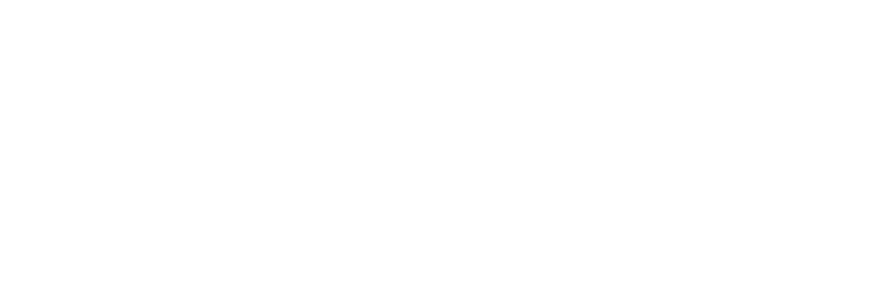
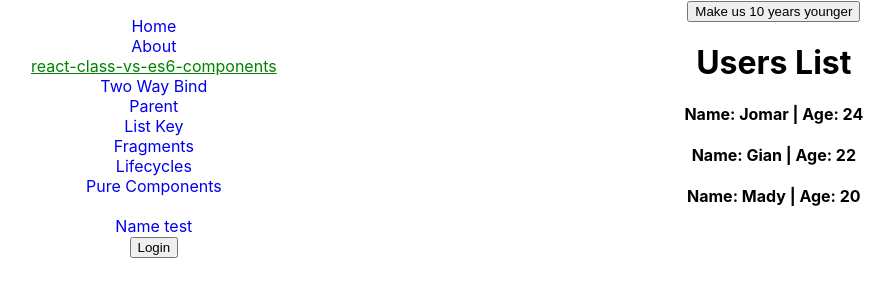
Before and after one commit to jmrmgn/react-boilerplate, a React (Create React App) app: page /users in a window 1280 px wide. Shown: the top 300 px of the page, without its empty margins (9-903 px from the left). Built offline with nearby package versions, Linux system fonts and the light colour scheme.

Commit message:
react-router-dom added

```diff
--- a/package.json
+++ b/package.json
@@ -5,6 +5,7 @@
   "dependencies": {
     "react": "^16.7.0",
     "react-dom": "^16.7.0",
+    "react-router-dom": "^4.3.1",
     "react-scripts": "2.1.2"
   },
   "scripts": {
--- a/src/App.css
+++ b/src/App.css
@@ -22,6 +22,19 @@
   color: #61dafb;
 }
 
+ul {
+  list-style-type: none;
+}
+
+ul li a {
+  text-decoration: none;
+}
+
+ul li a.active {
+  color: green;
+  text-decoration: underline;
+}
+
 @keyframes App-logo-spin {
   from {
     transform: rotate(0deg);
--- a/src/App.js
+++ b/src/App.js
@@ -1,26 +1,70 @@
 import React, { Component } from 'react';
+import { BrowserRouter as Router, Redirect } from 'react-router-dom';
+import Route from 'react-router-dom/Route';
+
 import './App.css';
 
-// import Users from './components/users/Users'; // react-class-vs-es6-components
-// import TwoWayBind from './components/bind/TwoWayBind'; // two-way-binding
-// import Parent from './components/communication/Parent'; // Parent-Child communication
-// import ListKey from './components/listkeys/ListKeys'; // List-key
-// import Templates from './components/fragments/Templates'; // Fragments
-// import LifeCycle from './components/lifecycle-hooks/LifeCycle'; // Lifecycles
-// import PureComps from './components/pure-components/PureComps'; // Pure Component
+import Navigation from './components/navigation/Navigation';
+import Home from './components/pages/Home';
+import About from './components/pages/About';
+import Users from './components/users/Users'; // react-class-vs-es6-components
+import TwoWayBind from './components/bind/TwoWayBind'; // two-way-binding
+import Parent from './components/communication/Parent'; // Parent-Child communication
+import ListKey from './components/listkeys/ListKeys'; // List-key
+import Templates from './components/fragments/Templates'; // Fragments
+import LifeCycle from './components/lifecycle-hooks/LifeCycle'; // Lifecycles
+import PureComps from './components/pure-components/PureComps'; // Pure Component
+
+const User = (params) => {
+   return (
+      <h1>Hello {params.username}</h1>
+   );
+}
 
 class App extends Component {
+   state = {
+      isLoggedIn: false
+   }
+
+   authenticateHandler = () => {
+      this.setState({
+         isLoggedIn: !this.state.isLoggedIn
+      });
+   }
+
    render() {
+
+      const { isLoggedIn } = this.state;
       return (
-         <div className="App">
-            {/* <Users title="All Users"/> */}
-            {/* <TwoWayBind/> */}
-            {/* <Parent/> */}
-            {/* <ListKey/> */}
-            {/* <Templates/> */}
-            {/* <LifeCycle /> */}
-            {/* <PureComps /> */}
-         </div>
+         <Router>
+            <div className="App">
+               <Navigation
+                  isLoggedIn={isLoggedIn}
+                  authenticateHandler={this.authenticateHandler.bind(this)}
+               />
+
+               <Route path="/" exact strict component={Home} />
+               <Route path="/about" exact strict component={About}/>
+               <Route path="/users" exact strict component={Users}/>
+               <Route path="/two-way-bind" exact strict component={TwoWayBind}/>
+               <Route path="/parent" exact strict component={Parent}/>
+               <Route path="/list-key" exact strict component={ListKey}/>
+               <Route path="/fragments" exact strict component={Templates}/>
+               <Route path="/lifecycle" exact strict component={LifeCycle}/>
+               <Route path="/pure-components" exact strict component={PureComps}/>
+
+               <Route path="/name/:username" exact strict
+                  render={
+                     ({match}) => {
+                        return (isLoggedIn) ?
+                           <User username={match.params.username}/> :
+                           <Redirect to="/"/>
+                     }
+                  }
+               />
+
+            </div>
+         </Router>
       );
    }
 }
--- /dev/null
+++ b/src/components/navigation/Navigation.js
@@ -0,0 +1,49 @@
+import React from 'react';
+import { NavLink } from 'react-router-dom';
+
+const Navigation = (props) => {
+   const { isLoggedIn, authenticateHandler } = props;
+
+   return (
+      <ul style={{ float: 'left', display: 'inline' }}>
+         <li>
+            <NavLink activeClassName="active" exact to="/">Home</NavLink>
+         </li>
+         <li>
+            <NavLink activeClassName="active" exact to="/about">About</NavLink>
+         </li>
+         <li>
+            <NavLink activeClassName="active" exact to="/users">react-class-vs-es6-components</NavLink>
+         </li>
+         <li>
+            <NavLink activeClassName="active" exact to="/two-way-bind">Two Way Bind</NavLink>
+         </li>
+         <li>
+            <NavLink activeClassName="active" exact to="/parent">Parent</NavLink>
+         </li>
+         <li>
+            <NavLink activeClassName="active" exact to="/list-key">List Key</NavLink>
+         </li>
+         <li>
+            <NavLink activeClassName="active" exact to="/fragments">Fragments</NavLink>
+         </li>
+         <li>
+            <NavLink activeClassName="active" exact to="/lifecycle">Lifecycles</NavLink>
+         </li>
+         <li>
+            <NavLink activeClassName="active" exact to="/pure-components">Pure Components</NavLink>
+         </li>
+         <br/>
+         <li>
+            <NavLink activeClassName="active" exact to="/name/test">Name test</NavLink>
+         </li>
+         <button onClick={authenticateHandler}>
+            {
+               (isLoggedIn) ? "Logout" : "Login"
+            }
+         </button>
+      </ul>
+   );
+}
+
+export default Navigation;
--- /dev/null
+++ b/src/components/pages/About.js
@@ -0,0 +1,9 @@
+import React from 'react';
+
+const About = () => {
+   return (
+      <h1>This is my references in using React!</h1>
+   );
+};
+
+export default About;
--- /dev/null
+++ b/src/components/pages/Home.js
@@ -0,0 +1,9 @@
+import React from 'react';
+
+const Home = () => {
+   return (
+      <h1>Welcome to React Boilerplate!</h1>
+   );
+};
+
+export default Home;
--- a/src/components/users/Users.js
+++ b/src/components/users/Users.js
@@ -1,4 +1,4 @@
-import React, { Component } from 'react';
+import React, { Component, Fragment } from 'react';
 import User from './User';
 
 class Users extends Component {
@@ -30,7 +30,7 @@
    render() {
       const { title, users } = this.state;
       return (
-         <div>
+         <Fragment>
             <button onClick={this.makeMeYounger}>Make us 10 years younger</button>
             <h1>{title}</h1>
             {
@@ -42,7 +42,7 @@
                   )
                })
             }
-         </div>
+         </Fragment>
       );
    }
 }
```
Also changed, not shown: 1 other file (tests, documents, lock files or other folders).
